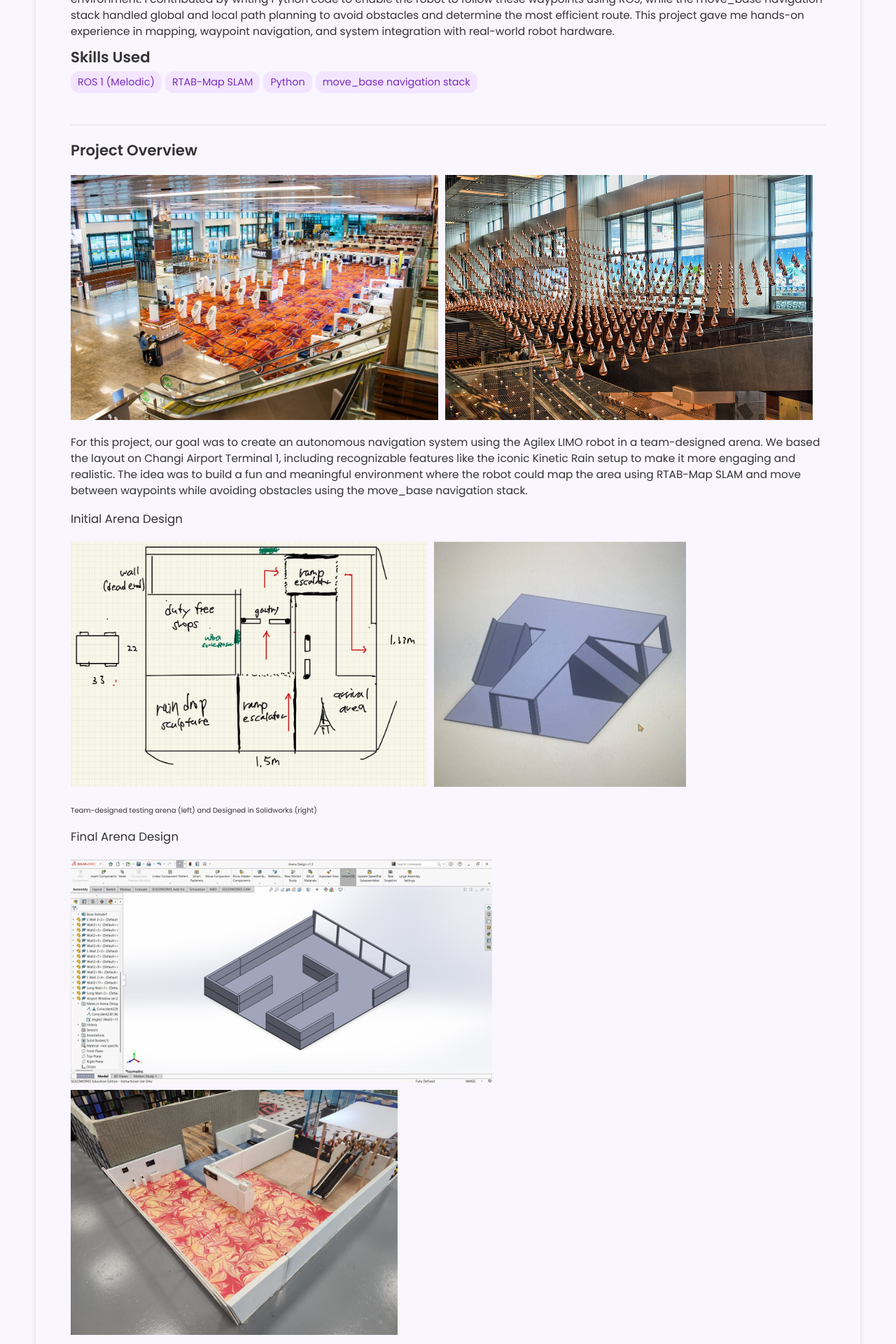
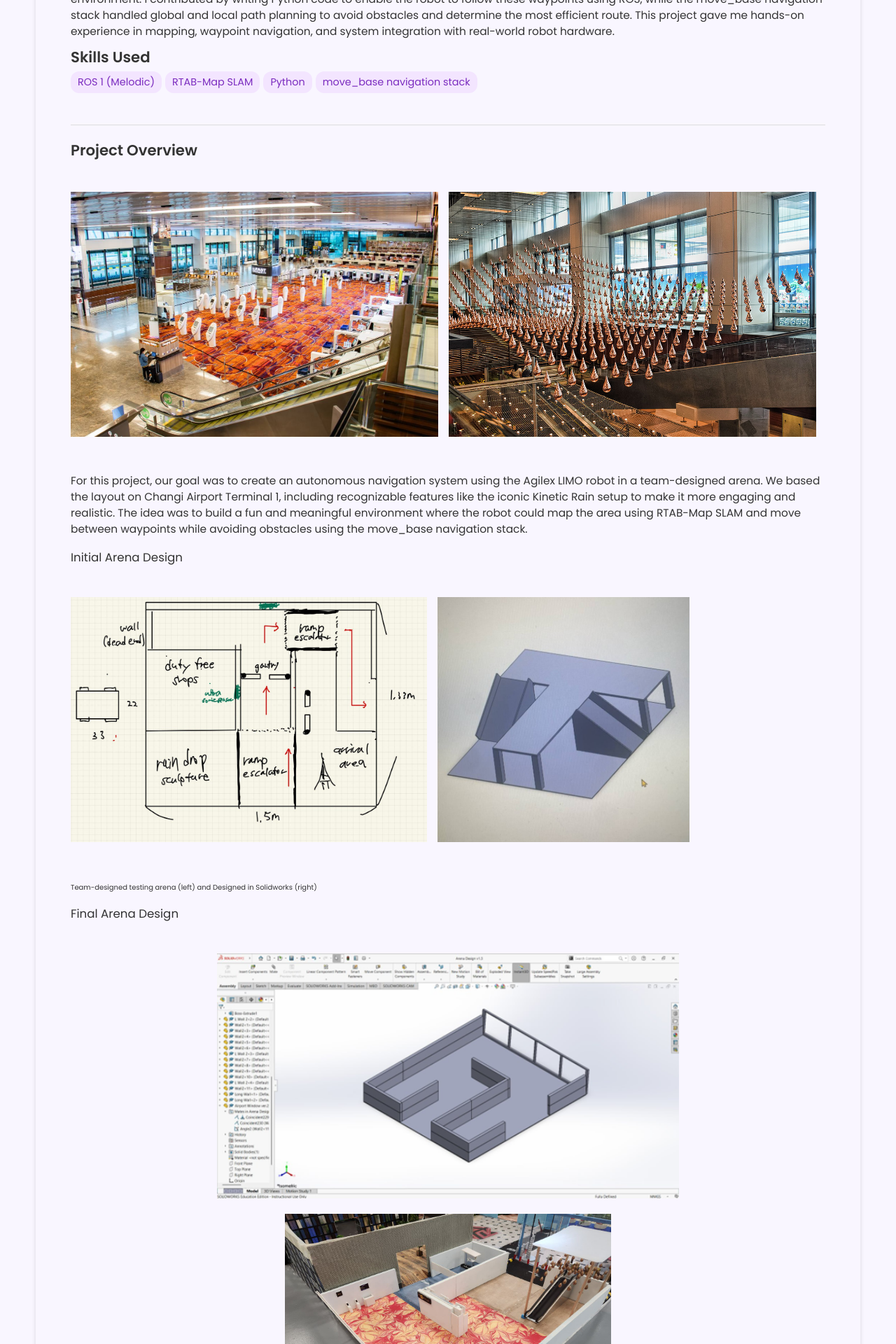
Before and after one commit to Darrshini/darrshini.github.io, a Jekyll site: the page built from _projects/Systems Engineering Project 1/index.md, in a window 1280 px wide. Shown: the part 670-2590 px from the top of the page at 70% size. Built offline with Jekyll 4.4.1, drawn with Linux system fonts in a browser that asks for light colours.

Commit message:
Update image-gallery.html

```diff
--- a/_includes/image-gallery.html
+++ b/_includes/image-gallery.html
@@ -1,14 +1,121 @@
-{% assign image_paths = include.images | split: ", " %}
-{% assign gallery_height = include.height | default: "300" %}
+{% assign images = include.images | split: "," %}
+{% assign height = include.height | default: "400" %}
+{% assign mode = include.mode | default: "grid" %}
 
-<div class="image-gallery" style="--gallery-height: {{ gallery_height }}px;">
-  {% for image_path in image_paths %}
-    {% assign image_name = image_path | strip %}
-    <img
-        src="{{ image_name }}"
-        alt="{{ image_name | split: '/' | last }}"
-        loading="lazy"
-        onerror="this.onerror=null;this.src=this.src.replace('.webp','.png').replace('.png','.webp');"
-    />
+<div class="media-container {% if mode == 'slideshow' %}slideshow{% endif %}"
+     style="--gallery-height: {{ height }}px">
+
+  {% for image in images %}
+    {% assign image_name = image | strip %}
+    <div class="media-item {% if mode == 'slideshow' and forloop.first %}active{% endif %}">
+      <img src="{{ image_name }}"
+           alt="{{ image_name | split: '/' | last | replace: '_', ' ' | remove: '.jpg' | capitalize }}"
+           loading="lazy"
+           style="height: {{ height }}px">
+      {% if include.captions %}
+        <p class="caption">{{ include.captions[forloop.index0] }}</p>
+      {% endif %}
+    </div>
   {% endfor %}
+
+  {% if mode == 'slideshow' %}
+    <button class="slideshow-nav prev" aria-label="Previous image">❮</button>
+    <button class="slideshow-nav next" aria-label="Next image">❯</button>
+  {% endif %}
 </div>
+
+<style>
+.media-container {
+  position: relative;
+  margin: 1.5rem 0;
+}
+/* Grid mode */
+.media-container:not(.slideshow) {
+  display: flex;
+  flex-wrap: wrap;
+  gap: 15px;
+  justify-content: center;
+}
+/* Slideshow mode */
+.media-container.slideshow {
+  max-width: 800px;
+  margin: 2rem auto;
+  border-radius: 8px;
+  overflow: hidden;
+  box-shadow: 0 4px 12px rgba(0,0,0,0.1);
+}
+.media-container.slideshow .media-item {
+  display: none;
+  text-align: center;
+}
+.media-container.slideshow .media-item.active {
+  display: block;
+}
+.caption {
+  text-align: center;
+  margin-top: 8px;
+  font-size: 0.9em;
+  color: #666;
+}
+.slideshow-nav {
+  position: absolute;
+  top: 50%;
+  transform: translateY(-50%);
+  background: rgba(0,0,0,0.6);
+  color: white;
+  border: none;
+  border-radius: 50%;
+  width: 40px;
+  height: 40px;
+  font-size: 18px;
+  cursor: pointer;
+  z-index: 10;
+  transition: all 0.2s;
+}
+.slideshow-nav:hover {
+  background: rgba(0,0,0,0.8);
+}
+.slideshow-nav.prev { left: 15px; }
+.slideshow-nav.next { right: 15px; }
+</style>
+
+<script>
+document.addEventListener('DOMContentLoaded', function() {
+  document.querySelectorAll('.media-container.slideshow').forEach(container => {
+    const items = container.querySelectorAll('.media-item');
+    let current = 0;
+    let interval;
+
+    function showSlide(index) {
+      items.forEach(item => item.classList.remove('active'));
+      current = (index + items.length) % items.length;
+      items[current].classList.add('active');
+    }
+
+    // Navigation
+    container.querySelector('.next').addEventListener('click', () => {
+      showSlide(current + 1);
+      resetInterval();
+    });
+    container.querySelector('.prev').addEventListener('click', () => {
+      showSlide(current - 1);
+      resetInterval();
+    });
+
+    // Auto-rotation
+    function startInterval() {
+      interval = setInterval(() => showSlide(current + 1), 5000);
+    }
+    function resetInterval() {
+      clearInterval(interval);
+      startInterval();
+    }
+
+    // Pause on hover
+    container.addEventListener('mouseenter', () => clearInterval(interval));
+    container.addEventListener('mouseleave', startInterval);
+
+    startInterval();
+  });
+});
+</script>
```
